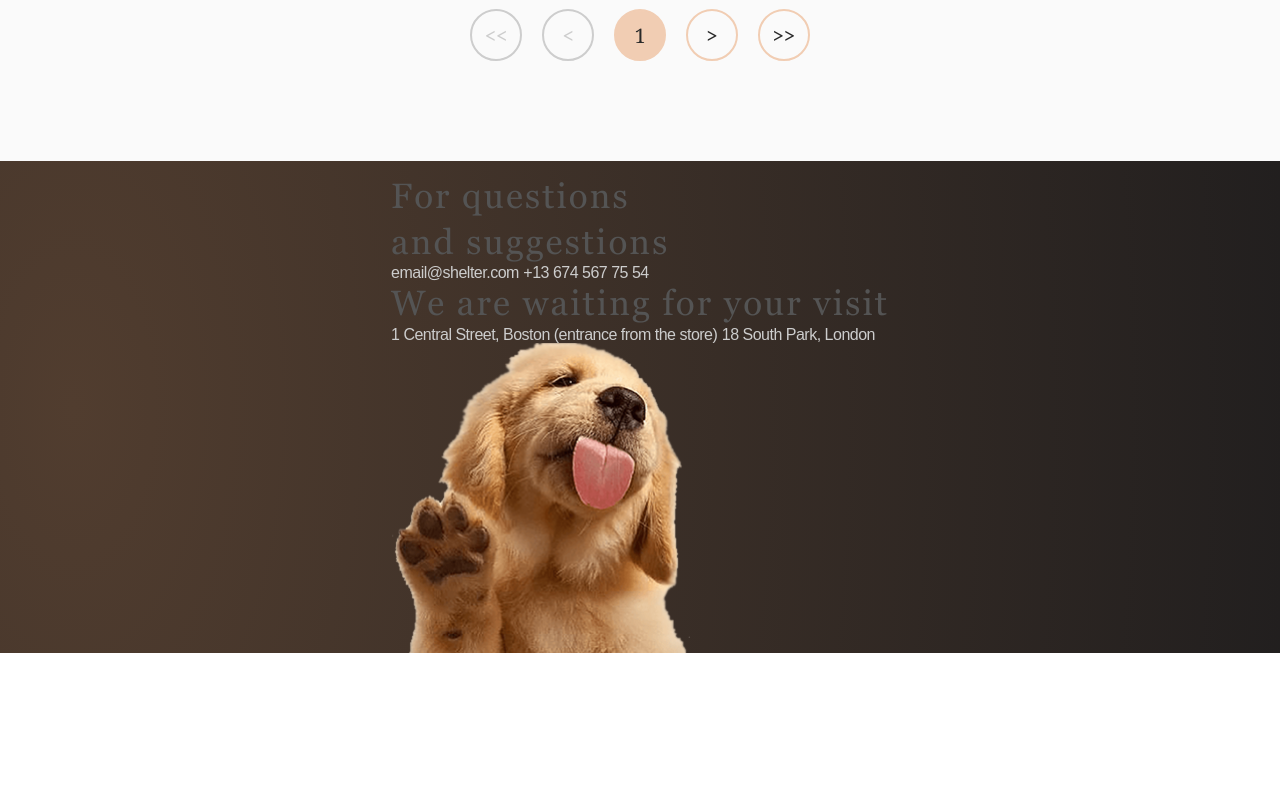
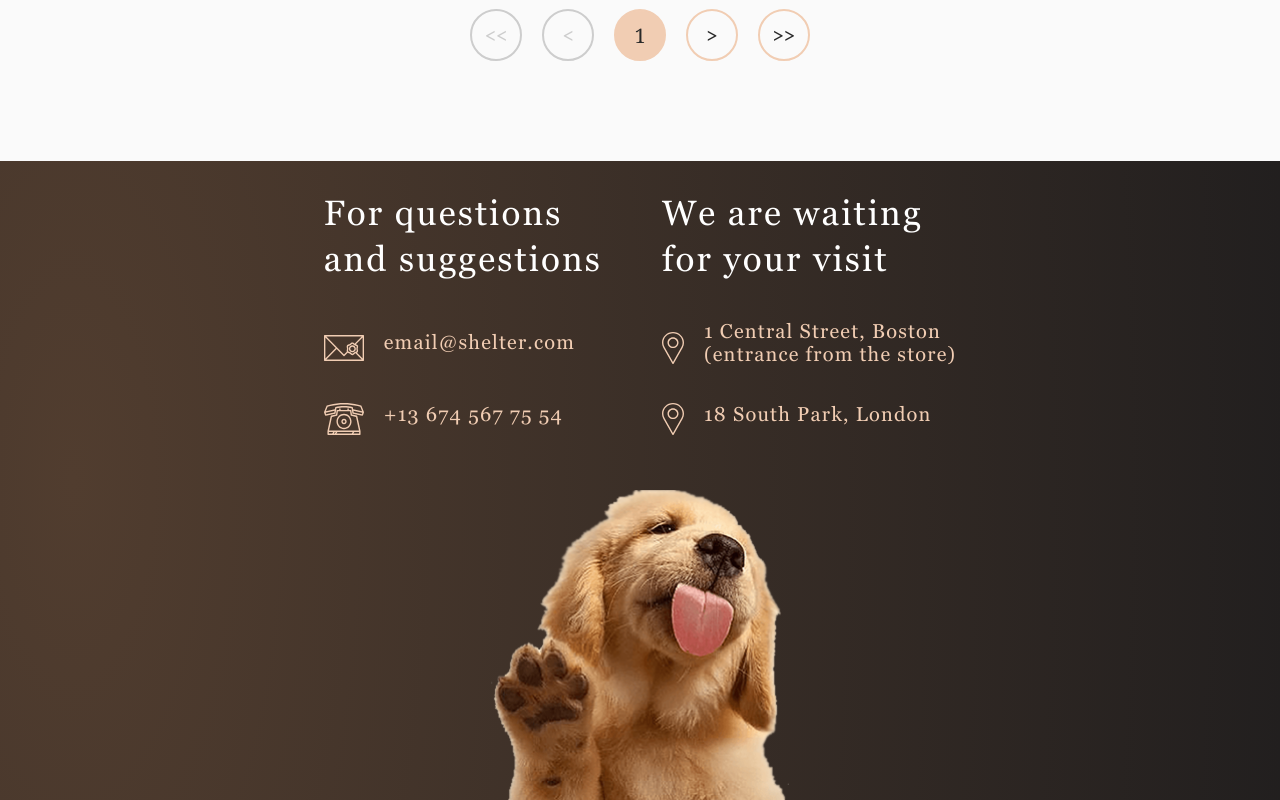
Before and after one commit to ortophius/web, a website: page shelter/pages/pets/index.html in a window 1280 px wide. Shown: the part 1302-2102 px from the top of the page. Before the commit the page ends 1955 px from the top, so only its background shows below. Drawn offline with Linux system fonts and the light colour scheme; files whose address does not match are found by name.

Commit message:
fix: minor changes

```diff
--- a/shelter/pages/pets/index.html
+++ b/shelter/pages/pets/index.html
@@ -14,6 +14,13 @@
       </div>
       <nav class="header__navigation">
         <ul class="menu menu_light">
+          <a href="javascript:void(0)" class="menu__burger menu__burder_light">
+            <svg width="30" height="22" viewBox="0 0 30 22" fill="none" xmlns="http://www.w3.org/2000/svg">
+              <line y1="21" x2="30" y2="21" stroke="#000000" stroke-width="2"/>
+              <line y1="11" x2="30" y2="11" stroke="#000000" stroke-width="2"/>
+              <line y1="1" x2="30" y2="1" stroke="#000000" stroke-width="2"/>
+            </svg>
+          </a>
           <li class="menu__item"><a href="#" class="menu__link">About the shelter</a></li>
           <li class="menu__item"><a href="#" class="menu__link menu__link_active">Our pets</a></li>
           <li class="menu__item"><a href="#" class="menu__link">Help the shelter</a></li>
@@ -83,17 +90,15 @@
   </main>
   <footer class="footer">
     <div class="footer__content" itemscope itemtype="https://schema.org/Organization">
-      <div class="footer__info">
-        <h2 class="footer__title">For questions <br> and suggestions</h2>
-        <a href="mailto:email@shelter.com" class="footer__email" itemprop="email">email@shelter.com</a>
-        <a href="tel:+136745677554" class="footer__phone" itemprop="telephone">+13 674 567 75 54</a>
+      <div class="footer-info">
+        <h2 class="footer-info__title">For questions <br> and suggestions</h2>
+        <a href="mailto:email@shelter.com" class="footer-info__email" itemprop="email">email@shelter.com</a>
+        <a href="tel:+136745677554" class="footer-info__phone" itemprop="telephone">+13 674 567 75 54</a>
+        <h2 class="footer-info__title">We are waiting <br> for your visit</h2>
+        <a href="https://goo.gl/maps/4xiBk5QgUxZzeRCa8" target="_blank" class="footer-info__address" itemprop="address">1 Central Street, Boston <br> (entrance from the store)</a>
+        <a href="https://goo.gl/maps/4xiBk5QgUxZzeRCa8" target="_blank" class="footer-info__address" itemprop="address">18 South Park, London </a>
       </div>
-      <div class="footer__info">
-        <h2 class="footer__title">We are waiting for your visit</h2>
-        <a href="https://goo.gl/maps/4xiBk5QgUxZzeRCa8" target="_blank" class="footer__address" itemprop="address">1 Central Street, Boston (entrance from the store)</a>
-        <a href="https://goo.gl/maps/4xiBk5QgUxZzeRCa8" target="_blank" class="footer__address" itemprop="address">18 South Park, London </a>
-      </div>
-      <img src="../assets/images/footer-puppy.png" alt="Hello!">
+      <img src="../assets/images/footer-puppy.png" alt="Bye!" class="footer__image">
     </div>
   </footer>
   <script src="script.js"></script>
--- a/shelter/scss/pets/style.scss
+++ b/shelter/scss/pets/style.scss
@@ -29,6 +29,7 @@ main {
   grid-template-columns: repeat(4, 1fr);
   column-gap: 40px;
   row-gap: 30px;
+  overflow: hidden;
 }
 
 .card {
```
Also changed, not shown: shelter/pages/pets/style.css.
